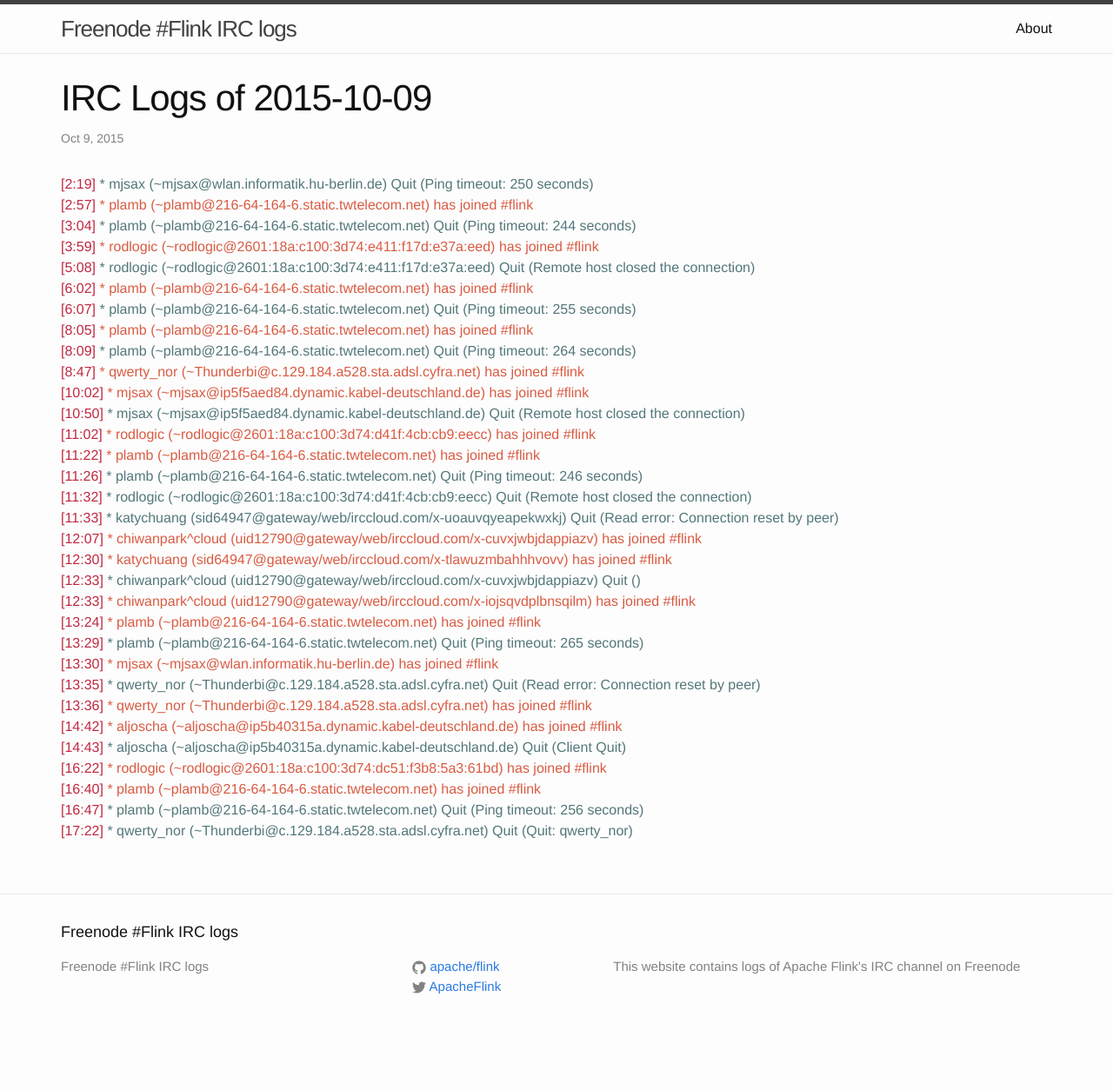
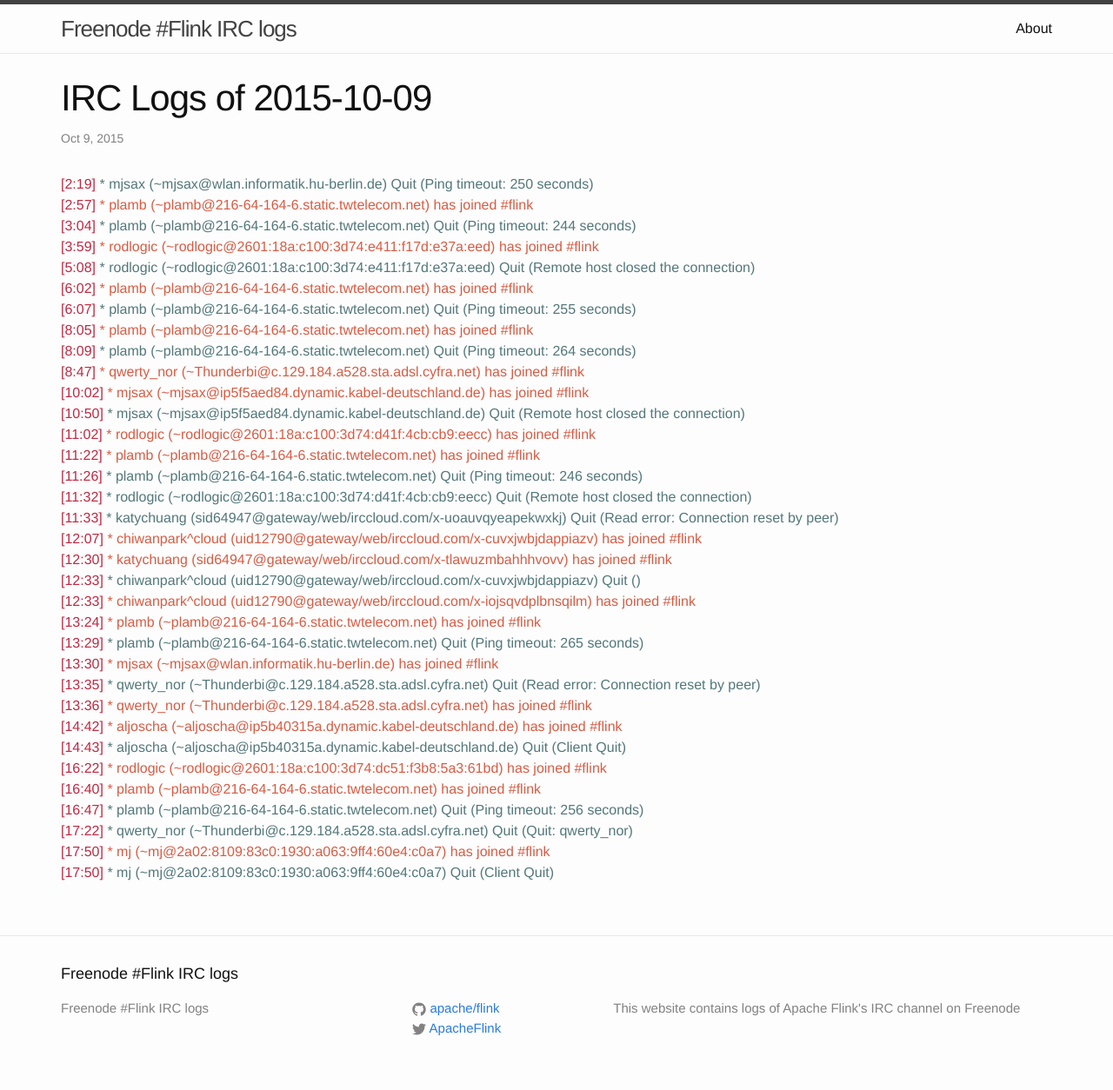
Before and after one commit to flink-irc-logs/flink-irc-logs.github.io, a Jekyll site: the page built from _posts/2015-10-09-logs.markdown, in a window 1280 px wide. Shown: the whole page at 87% size. Built offline with Jekyll 4.4.1, drawn with Linux system fonts in a browser that asks for light colours; before the commit the page ends 1206 px from its top, so only the background shows below that.

Commit message:
Update of the logs on Fri Oct  9 19:24:57 CEST 2015

```diff
--- a/_posts/2015-10-09-logs.markdown
+++ b/_posts/2015-10-09-logs.markdown
@@ -36,3 +36,5 @@
 <span class="irc-date">[16:40]</span> <span class="irc-green">* plamb (~plamb@216-64-164-6.static.twtelecom.net) has joined #flink</span><br />
 <span class="irc-date">[16:47]</span> <span class="irc-navy">* plamb (~plamb@216-64-164-6.static.twtelecom.net) Quit (Ping timeout: 256 seconds)</span><br />
 <span class="irc-date">[17:22]</span> <span class="irc-navy">* qwerty_nor (~Thunderbi@c.129.184.a528.sta.adsl.cyfra.net) Quit (Quit: qwerty_nor)</span><br />
+<span class="irc-date">[17:50]</span> <span class="irc-green">* mj (~mj@2a02:8109:83c0:1930:a063:9ff4:60e4:c0a7) has joined #flink</span><br />
+<span class="irc-date">[17:50]</span> <span class="irc-navy">* mj (~mj@2a02:8109:83c0:1930:a063:9ff4:60e4:c0a7) Quit (Client Quit)</span><br />
```
